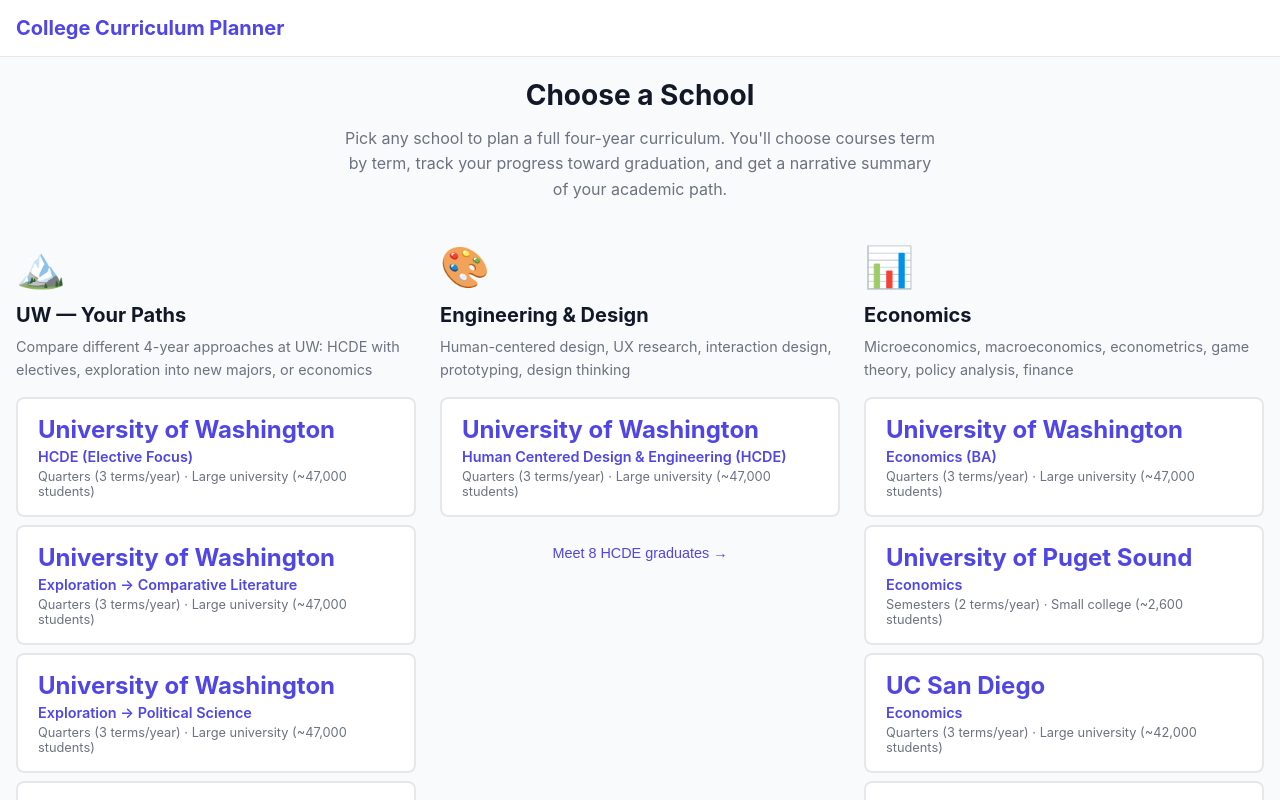
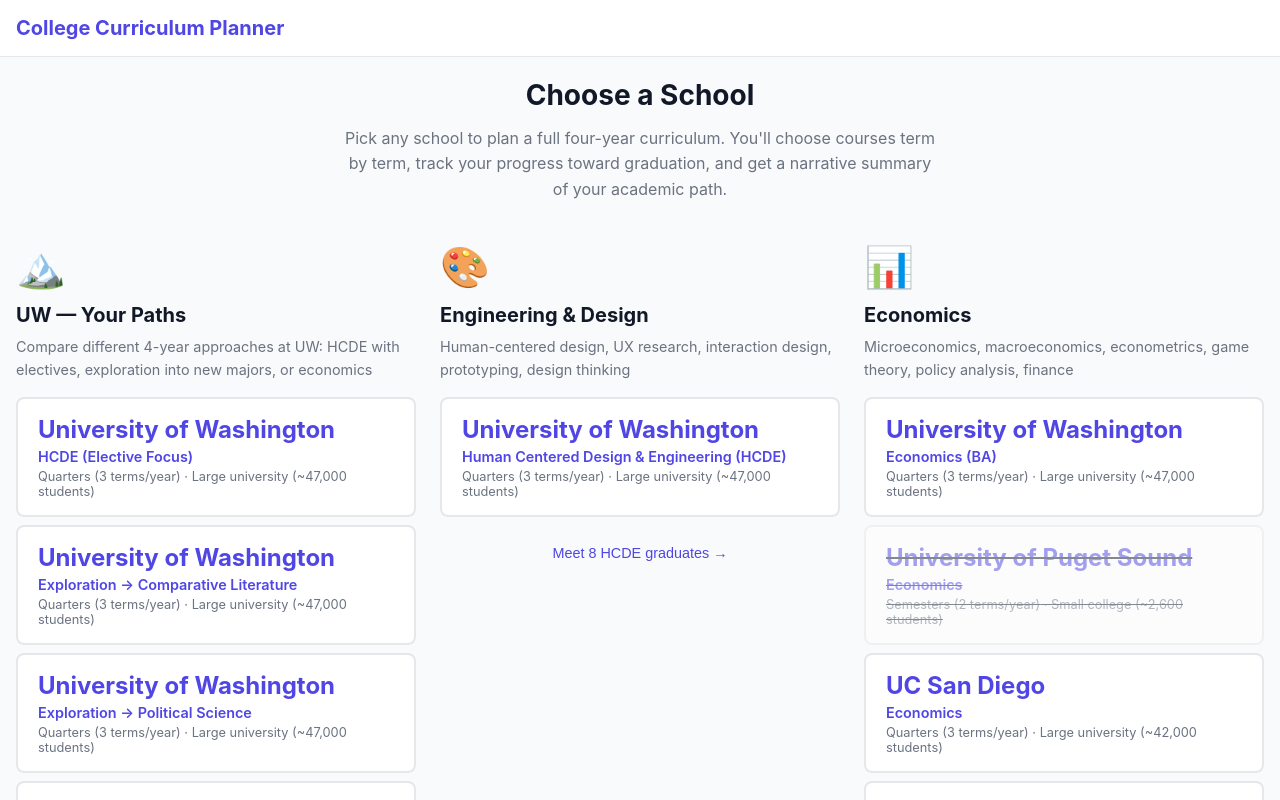
Before and after one commit to dsweet/simulator, a React (Vite) app in the folder college-simulator/: page / in a window 1280 px wide. Shown: the top 800 px of the page. Built offline with nearby package versions, Linux system fonts and the light colour scheme.

Commit message:
Strikethrough University of Puget Sound on school selection page
Co-Authored-By: Claude Opus 4.6 (1M context) <noreply@anthropic.com>

```diff
--- a/college-simulator/src/App.css
+++ b/college-simulator/src/App.css
@@ -167,6 +167,8 @@ main { padding: 1rem; max-width: 100vw; overflow-x: hidden; }
   font-size: inherit;
 }
 .school-card:hover { border-color: var(--primary); box-shadow: var(--shadow-lg); transform: translateY(-2px); }
+.school-card.school-eliminated { opacity: 0.5; text-decoration: line-through; }
+.school-card.school-eliminated:hover { border-color: var(--border); box-shadow: none; transform: none; }
 .school-name { font-weight: 700; font-size: 1.05rem; margin-bottom: 0.15rem; }
 .school-program { font-size: 0.9rem; color: var(--primary); font-weight: 600; }
 .school-meta { font-size: 0.8rem; color: var(--text-muted); margin-top: 0.25rem; }
--- a/college-simulator/src/components/SchoolBrowser.tsx
+++ b/college-simulator/src/components/SchoolBrowser.tsx
@@ -79,7 +79,7 @@ export default function SchoolBrowser({ onSelectSchool, onShowPersonas, onShowSa
                 {trackSchools.map(school => (
                   <button
                     key={school.id}
-                    className="school-card"
+                    className={`school-card${school.id === 'ups' ? ' school-eliminated' : ''}`}
                     onClick={() => onSelectSchool(school.id)}
                   >
                     <div className="school-name">{school.name}</div>
```
